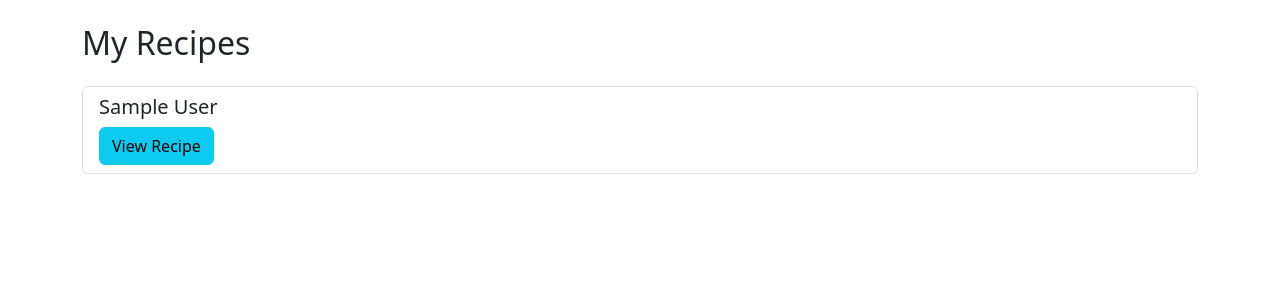
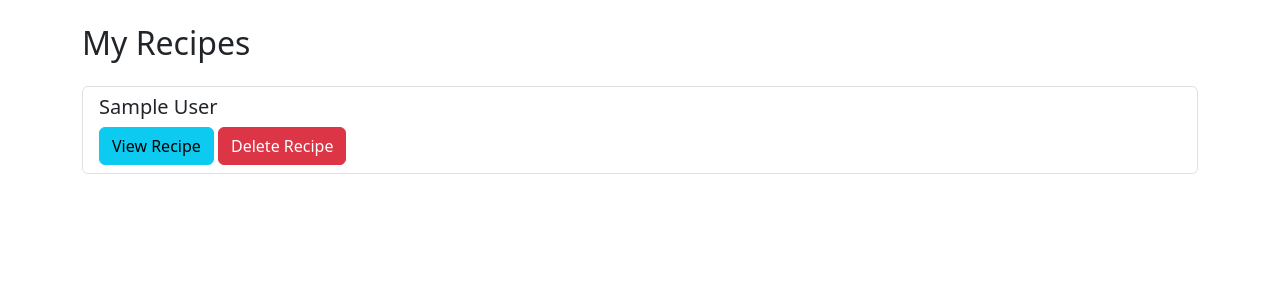
Before and after one commit to KTenpa/Flavor-Library, a Flask app: page /my_recipes in a window 1280 px wide. Shown: the part 88-388 px from the top of the page. Run offline with Flask 3, Linux system fonts and the light colour scheme; a user stored in the database is signed in; tables that the repository leaves empty hold one stand-in row (values such as "Sample post").

Commit message:
Add delete functionality for user-created recipes
- Implemented  route to allow users to delete their own recipes.
- Added a confirmation dialog before deleting a recipe to prevent accidental deletion.
- Updated  to include a 'Delete Recipe' button next to each recipe.
- Ensured that only the recipe owner can delete their own recipes.

```diff
--- a/app.py
+++ b/app.py
@@ -236,5 +236,25 @@ def view_my_recipe(recipe_id):
     return render_template('view_my_recipe.html', recipe=recipe)
 
 
+@app.route('/delete_my_recipe/<int:recipe_id>', methods=['POST'])
+@login_required
+def delete_my_recipe(recipe_id):
+    """
+    - Route for deleting a recipe that the user created.
+    - Checks if the logged-in user is the owner of the recipe before deletion.
+    """
+    recipe = UserRecipe.query.get_or_404(recipe_id)
+
+    if recipe.user_id != current_user.id:
+        flash('You are not authorized to delete this recipe.', 'danger')
+        return redirect(url_for('my_recipes'))
+
+    db.session.delete(recipe)
+    db.session.commit()
+
+    flash('Your recipe has been deleted!', 'success')
+    return redirect(url_for('my_recipes'))
+
+
 if __name__ == '__main__':
     app.run(debug=True)
--- a/templates/my_recipes.html
+++ b/templates/my_recipes.html
@@ -10,6 +10,9 @@
             <li class="list-group-item">
                 <h5>{{ recipe.title }}</h5>
                 <a href="{{ url_for('view_my_recipe', recipe_id=recipe.id) }}" class="btn btn-info">View Recipe</a>
+                <form action="{{ url_for('delete_my_recipe', recipe_id=recipe.id) }}" method="POST" style="display:inline;">
+                    <button type="submit" class="btn btn-danger" onclick="return confirm('Are you sure you want to delete this recipe?')">Delete Recipe</button>
+                </form>
             </li>
         {% endfor %}
     </ul>
```
